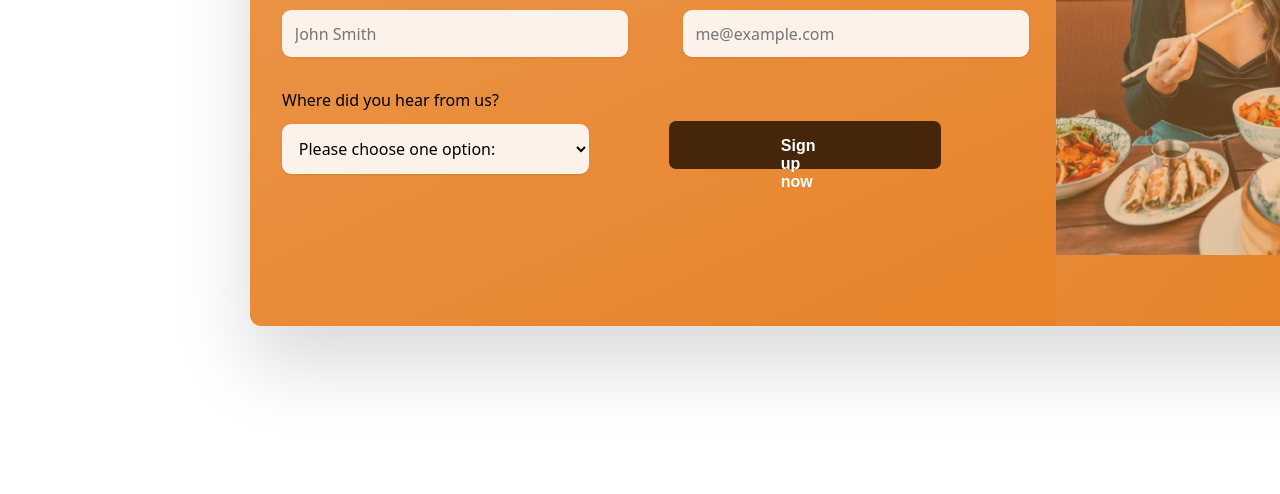
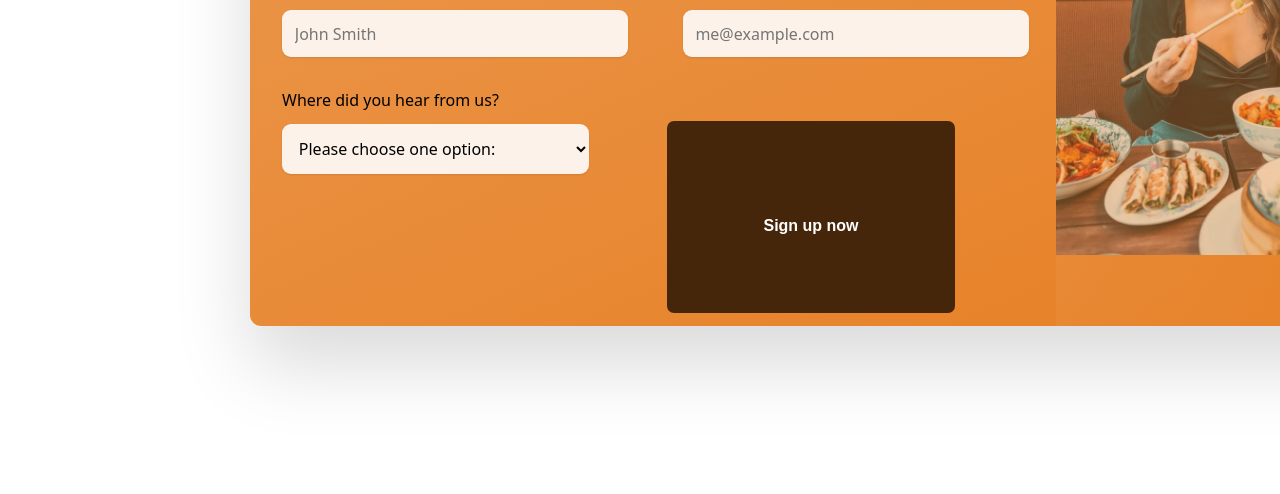
Before and after one commit to Aishwarya-1112/Omni-food, a plain HTML site: page index.html in a window 1280 px wide. Shown: the part 5702-6196 px from the top of the page. Drawn offline with nearby package versions, Linux system fonts and the light colour scheme; files whose address does not match are found by name.

Commit message:
completed

```diff
--- a/index.html
+++ b/index.html
@@ -509,25 +509,6 @@
         <li><a href="">See all recipes</a></li>
       </div>
       <div class="full-gal">
-         <!-- <p
-            class="test"
-            style="font-size: 20px; color: #e67e22; font-weight: 600"
-          >
-            TESTIMONIALS
-          </p>
-          <h1
-            class="test"
-            style="
-              font-size: 30px;
-              padding-bottom: 100px;
-              font-weight: 900;
-              width: 500px;
-                  padding: 50px;
-              line-height: 1.2;
-            "
-          >
-            Once you try it, you can't go back
-          </h1> -->
       <div class="meals-gallery">
         <div class="heading-one">
           <p
@@ -892,11 +873,11 @@
                   </select>
                 </div>
                 <div >
-                   <button style="  background-color: #45260a;
-  margin-left: 10%;
-  padding: 1rem 10rem 2rem 7rem;
-  margin-top: 2rem;" class="sign-button">Sign up now</button>
+                   <button style="  background-color: #45260a;display: inline-block;padding: 6rem;
+
+  margin-top: 2rem;" class="sign">Sign up now</button>
                 </div>
+
 
 
           </div>
@@ -911,12 +892,6 @@
 
    </div>
     </div>
-
-
-
-
-
-
            <div class="footer">
             <div class="sec-one">
               <img src="Img/img/omnifood-logo.png" alt="img" width="150" height="20" style="padding-bottom: 25px;padding-top: 8px;">
--- a/style.css
+++ b/style.css
@@ -637,11 +637,13 @@ select {
   display: flex;
   column-gap: 5rem;
 }
-.sign-button {
+.sign {
   background-color: #45260a;
-  margin-left: 10%;
-  padding: 1rem 10rem 2rem 7rem;
-  margin-top: 2rem;
+  margin-left: 9%;
+  display: inline-block;
+  text-align: center;
+  width: 18rem;
+  margin-bottom: 60px;
 }
 
 .footer {
```
